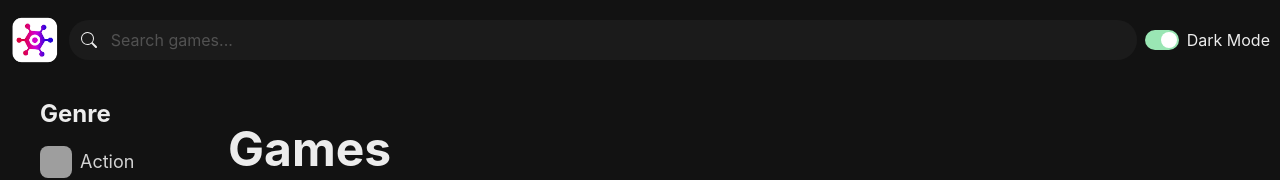
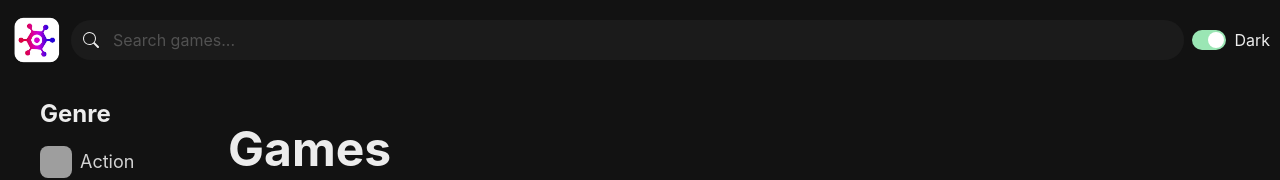
Before and after one commit to fahim041/rawg-clone, a React (Vite) app: page / in a window 1280 px wide. Shown: the top 180 px of the page. Built offline with nearby package versions, Linux system fonts and the light colour scheme; no server answers; grey boxes are pictures that could not be loaded.

Commit message:
remove extra word from navbar for adjustment

```diff
--- a/src/components/ThemeSwitch.tsx
+++ b/src/components/ThemeSwitch.tsx
@@ -10,7 +10,7 @@ export default function ThemeSwitch() {
         isChecked={colorMode === 'dark'}
         onChange={toggleColorMode}
       />
-      <Text whiteSpace='nowrap'>Dark Mode</Text>
+      <Text whiteSpace="nowrap">Dark</Text>
     </HStack>
   );
 }
```
